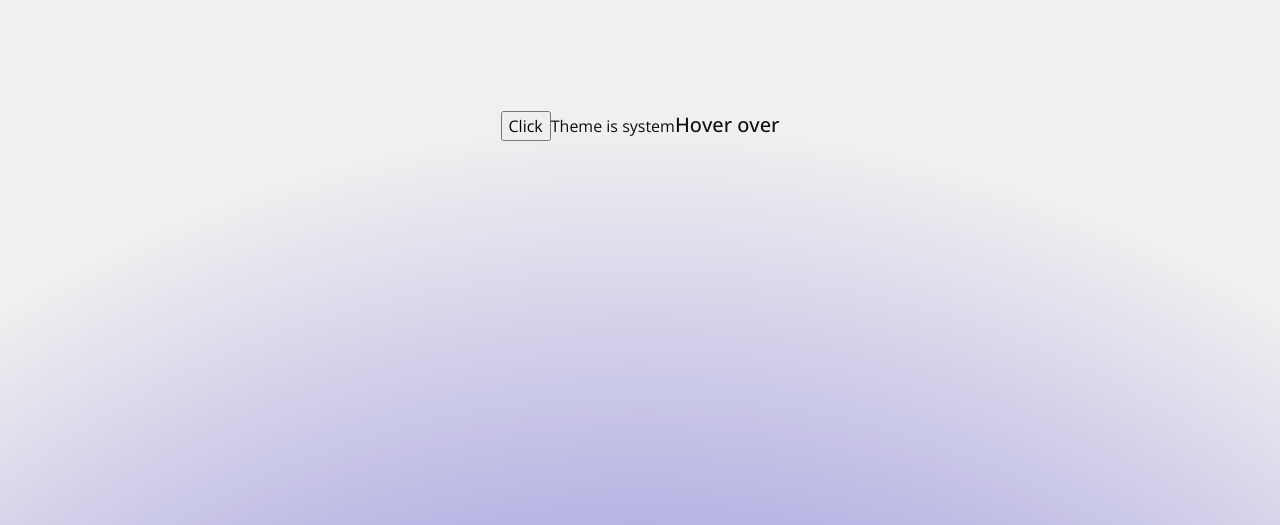
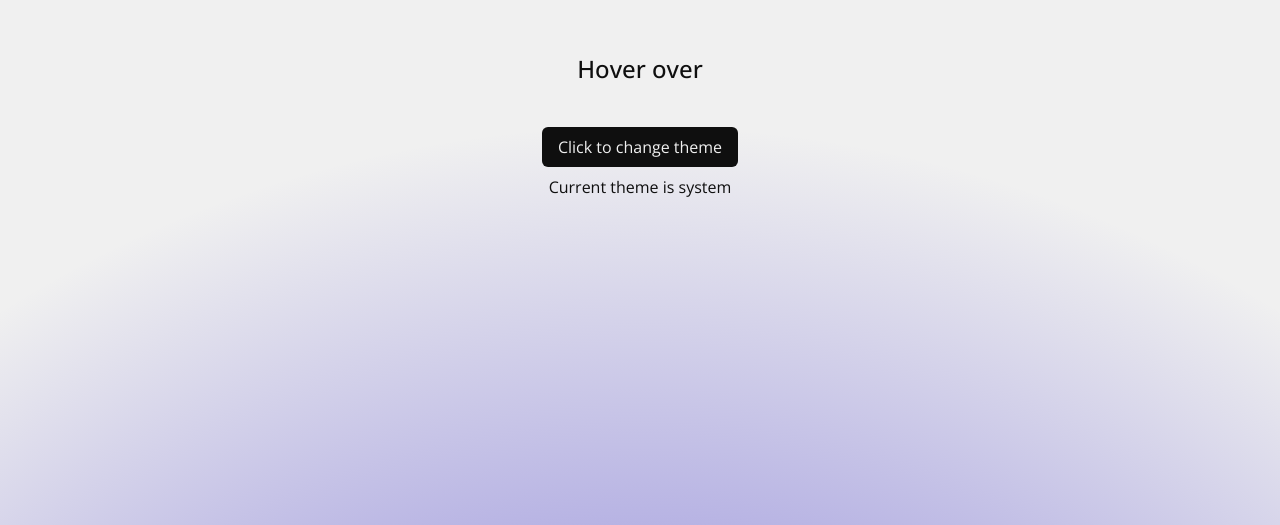
Before and after one commit to mariusflorescu/github-actions-images, a Next.js app: page / in a window 1280 px wide. Shown: the part 275-800 px from the top of the page. Built offline with nearby package versions, Linux system fonts and the light colour scheme.

Commit message:
index page

```diff
--- /dev/null
+++ b/components/Button/index.js
@@ -0,0 +1,3 @@
+import { Button } from "./style";
+
+export default Button;
--- /dev/null
+++ b/components/Button/style.js
@@ -0,0 +1,21 @@
+import { styled } from "../../stitches.config";
+
+const Button = styled("button", {
+  padding: "$2 $3",
+  backgroundColor: "$text",
+  color: "$background",
+  border: 0,
+  borderRadius: "$3",
+  cursor: "pointer",
+  transition: "transform 250ms cubic-bezier(.2,.8,.4,1)",
+
+  "&:hover": {
+    transform: "scale(1.05)",
+  },
+
+  "&:active": {
+    transform: "scale(0.95)",
+  },
+});
+
+export { Button };
--- a/components/LinkPreview/index.js
+++ b/components/LinkPreview/index.js
@@ -1,5 +1,4 @@
 import Head from "next/head";
-import { styled } from "../../stitches.config";
 import {
   HoverCardRoot,
   HoverCardTrigger,
--- a/pages/index.js
+++ b/pages/index.js
@@ -1,11 +1,7 @@
 import { useTheme } from "next-themes";
 import { styled } from "../stitches.config";
+import Button from "../components/Button";
 import LinkPreview from "../components/LinkPreview";
-
-const StyledSpan = styled("span", {
-  fontSize: "$5",
-  fontWeight: "$medium",
-});
 
 const Home = () => {
   const { theme, setTheme } = useTheme();
@@ -25,19 +21,48 @@ const Home = () => {
     setTheme(() => decidedTheme);
     persistLocalStorageTheme(decidedTheme);
   };
+  /*
+   *
+   */
 
   return (
-    <div>
-      <button onClick={() => handleThemeChange()}>Click</button>
-      Theme is {theme}
+    <Wrapper>
+      <FlexCenter>
         <LinkPreview
           link="https://github.com/mariusflorescu"
           imageURL={`/screenshots/twitter/${theme}.webp`}
         >
           <StyledSpan>Hover over</StyledSpan>
         </LinkPreview>
-    </div>
+      </FlexCenter>
+      <FlexCenter>
+        <Button onClick={() => handleThemeChange()}>
+          Click to change theme
+        </Button>
+        <span>Current theme is {theme}</span>
+      </FlexCenter>
+    </Wrapper>
   );
 };
 
+const Wrapper = styled("div", {
+  display: "flex",
+  flexDirection: "column",
+  gap: "$6",
+});
+
+const FlexCenter = styled("div", {
+  width: "100%",
+  display: "flex",
+  flexDirection: "column",
+  alignItems: "center",
+  gap: "$2",
+});
+
+const StyledSpan = styled("span", {
+  textAlign: "center",
+  fontSize: "$6",
+  fontWeight: "$medium",
+});
+
 export default Home;
```
Lines whose indentation alone changed are shown as unchanged.
